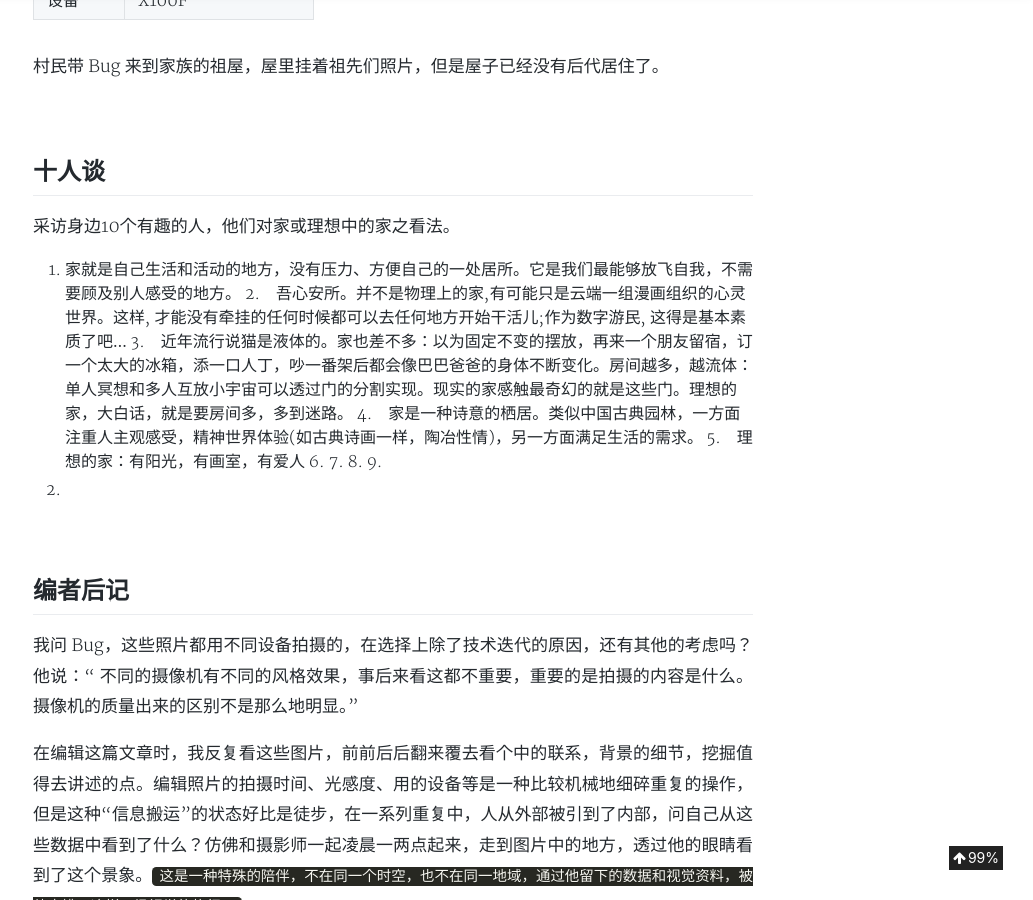
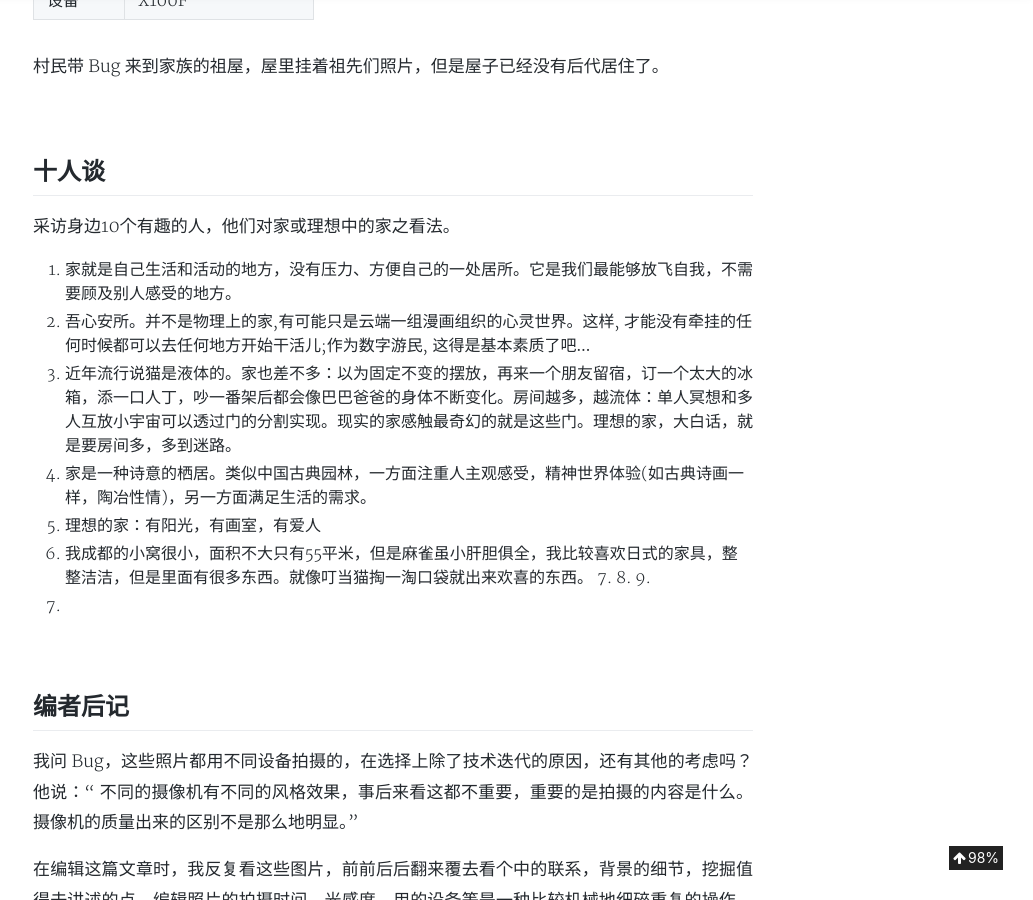
Before and after one commit to aJiea/ajiea.github.io, a Jekyll site: the page built from _posts/2020-02-17-others-home.md, in a window 1280 px wide and 900 px high, scrolled down 17997 px. Shown: the whole window, without its empty margins (247-1280 px from the left). Built offline with Jekyll 4.4.1, drawn with Linux system fonts in a browser that asks for light colours; nearby versions of some CDN libraries; comment, search, counter and statistics services are not loaded; a style sheet for code colours, icons or effects is not loaded.

Commit message:
Update 2020-02-17-others-home.md

```diff
--- a/_posts/2020-02-17-others-home.md
+++ b/_posts/2020-02-17-others-home.md
@@ -296,11 +296,11 @@ ISO | 800,500,200 |
 采访身边10个有趣的人，他们对家或理想中的家之看法。
 
 1. 家就是自己生活和活动的地方，没有压力、方便自己的一处居所。它是我们最能够放飞自我，不需要顾及别人感受的地方。
-2.　吾心安所。并不是物理上的家,有可能只是云端一组漫画组织的心灵世界。这样, 才能没有牵挂的任何时候都可以去任何地方开始干活儿;作为数字游民, 这得是基本素质了吧...
-3.　近年流行说猫是液体的。家也差不多：以为固定不变的摆放，再来一个朋友留宿，订一个太大的冰箱，添一口人丁，吵一番架后都会像巴巴爸爸的身体不断变化。房间越多，越流体：单人冥想和多人互放小宇宙可以透过门的分割实现。现实的家感触最奇幻的就是这些门。理想的家，大白话，就是要房间多，多到迷路。
-4.　家是一种诗意的栖居。类似中国古典园林，一方面注重人主观感受，精神世界体验(如古典诗画一样，陶冶性情)，另一方面满足生活的需求。
-5.　理想的家：有阳光，有画室，有爱人
-6.
+2. 吾心安所。并不是物理上的家,有可能只是云端一组漫画组织的心灵世界。这样, 才能没有牵挂的任何时候都可以去任何地方开始干活儿;作为数字游民, 这得是基本素质了吧...
+3. 近年流行说猫是液体的。家也差不多：以为固定不变的摆放，再来一个朋友留宿，订一个太大的冰箱，添一口人丁，吵一番架后都会像巴巴爸爸的身体不断变化。房间越多，越流体：单人冥想和多人互放小宇宙可以透过门的分割实现。现实的家感触最奇幻的就是这些门。理想的家，大白话，就是要房间多，多到迷路。
+4. 家是一种诗意的栖居。类似中国古典园林，一方面注重人主观感受，精神世界体验(如古典诗画一样，陶冶性情)，另一方面满足生活的需求。
+5. 理想的家：有阳光，有画室，有爱人
+6. 我成都的小窝很小，面积不大只有55平米，但是麻雀虽小肝胆俱全，我比较喜欢日式的家具，整整洁洁，但是里面有很多东西。就像叮当猫掏一淘口袋就出来欢喜的东西。
 7.
 8.
 9.
```
